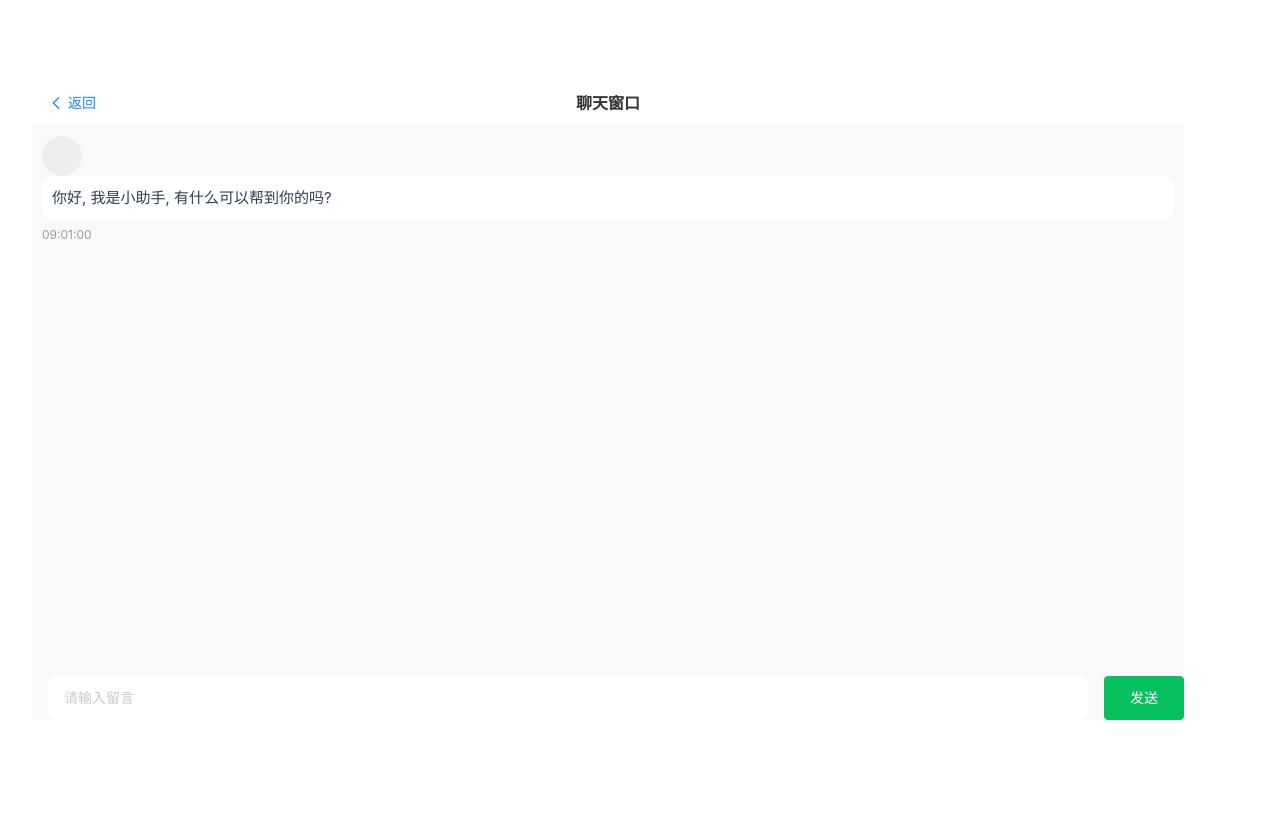
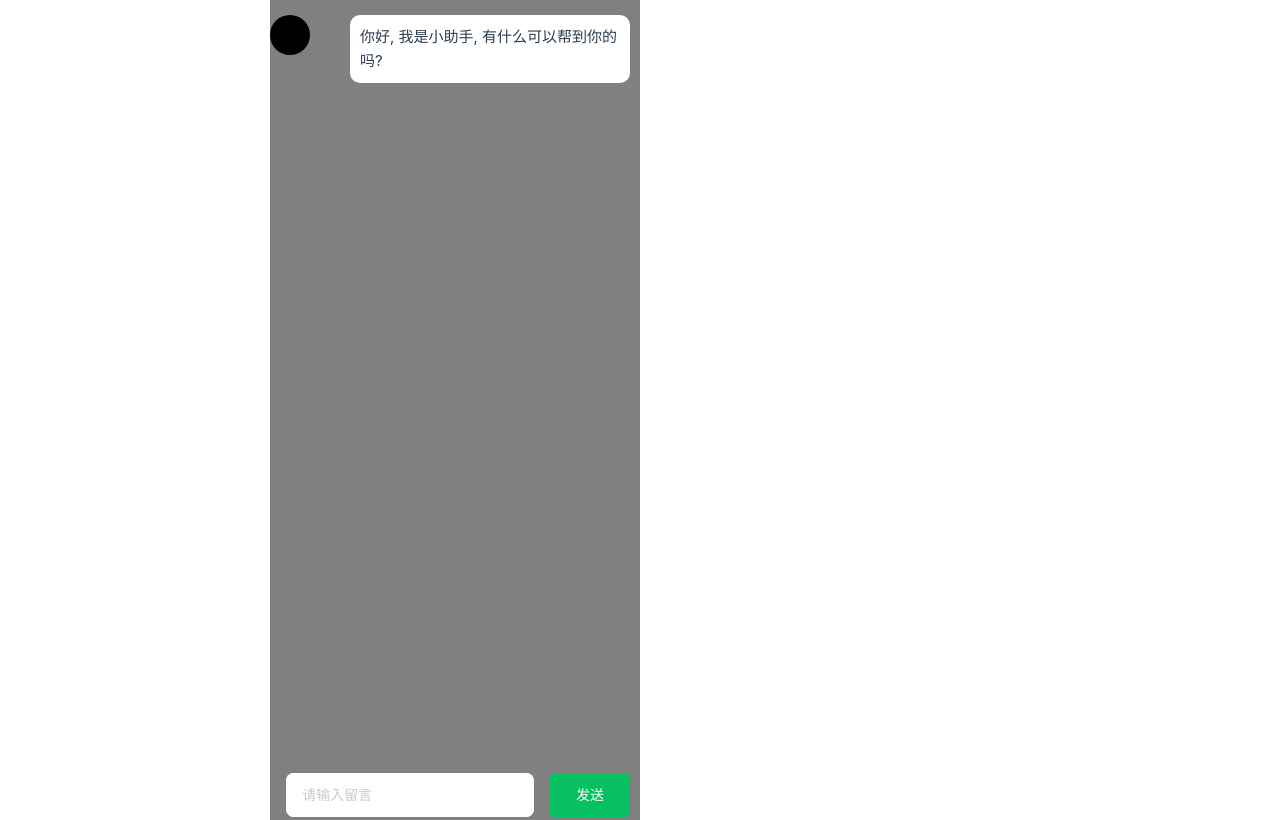
Before and after one commit to wenbodragon/ChatGPT-Robot, a Vue app in the folder chat-dog/: page /chatroom in a window 1280 px wide. Built offline with nearby package versions, Linux system fonts and the light colour scheme.

Commit message:
修改聊天界面、markdown”

```diff
--- a/chat-dog/components.d.ts
+++ b/chat-dog/components.d.ts
@@ -22,6 +22,7 @@ declare module '@vue/runtime-core' {
     VanButton: typeof import('vant/es')['Button']
     VanCellGroup: typeof import('vant/es')['CellGroup']
     VanField: typeof import('vant/es')['Field']
+    VanIcon: typeof import('vant/es')['Icon']
   }
   export interface ComponentCustomProperties {
     vLoading: typeof import('element-plus/es')['ElLoadingDirective']
--- a/chat-dog/package.json
+++ b/chat-dog/package.json
@@ -3,7 +3,7 @@
   "version": "0.0.0",
   "private": true,
   "scripts": {
-    "dev": "vite --mode=dev --open",
+    "dev": "vite --mode=dev --open --host",
     "build": "run-p type-check build-only --mode=prod",
     "preview": "vite preview",
     "build-only": "vite build",
@@ -30,6 +30,8 @@
     "dotenv": "^16.0.3",
     "eslint": "^8.34.0",
     "eslint-plugin-vue": "^9.9.0",
+    "highlight.js": "^11.8.0",
+    "marked": "^5.1.0",
     "npm-run-all": "^4.1.5",
     "prettier": "^2.8.4",
     "typescript": "~4.8.4",
--- a/chat-dog/src/App.vue
+++ b/chat-dog/src/App.vue
@@ -10,8 +10,9 @@ import { RouterView } from 'vue-router'
 
 <style scoped>
 .wrapper {
-  width: 90vw;
-  height: 80vh;
+  width: 100%;
+  height: 820px;
+  overflow: hidden;
   background-color: rgb(224, 221, 221);
 }
 </style>
--- a/chat-dog/src/main.ts
+++ b/chat-dog/src/main.ts
@@ -5,7 +5,6 @@ import router from './router'
 import './assets/main.css'
 
 const app = createApp(App)
-
 app.use(createPinia())
 app.use(router)
 
--- a/chat-dog/src/views/chatRoom/ChatRoom.vue
+++ b/chat-dog/src/views/chatRoom/ChatRoom.vue
@@ -1,29 +1,23 @@
 <template>
   <div class="chat-window">
-    <nav-bar title="聊天窗口" left-text="返回" left-arrow @click-left="onBackClick" />
+    <!-- <nav-bar title="聊天窗口" left-text="返回" left-arrow @click-left="onBackClick" /> -->
     <div class="chat-container" ref="chatContainer">
       <div v-for="(msg, index) in messages" :key="index" class="message-wrapper">
         <notice-bar v-if="msg.isNewDay" :text="formatDate(msg.time)" />
-        <div
-          class="message-content"
-          :class="{ me: msg.sender === 'me', others: msg.sender !== 'me' }"
-        >
+        <div class="message-content" :style="{ flexDirection: msg.sender !== 'me' ? 'row' : 'row-reverse' }"
+          :class="{ me: msg.sender === 'me', others: msg.sender !== 'me' }">
           <div v-if="msg.sender !== 'me'" class="avatar"></div>
-          <div class="content">{{ msg.content }}</div>
-          <div class="time">{{ formatTime(msg.time) }}</div>
+          <div v-if="msg.sender == 'me'" class="user_acatar"></div>
+          <div class="content" :style="{ backgroundColor: msg.sender !== 'me' ? '#ffffff' : '#b7d9b7' }">{{ msg.content }}
+          </div>
+          <!-- <div class="time">{{ formatTime(msg.time) }}</div> -->
         </div>
       </div>
     </div>
     <div class="chat-bottom">
       <van-cell-group class="chat-field" inset>
-        <van-field
-          v-model="newMessage"
-          @blur="onInputBlur"
-          rows="1"
-          autosize
-          type="textarea"
-          placeholder="请输入留言"
-        />
+        <van-field autosize v-model="newMessage" @keyup.enter="sendMessage($event)" @blur="onInputBlur" rows="1"
+          type="textarea" placeholder="请输入留言" />
       </van-cell-group>
       <van-button type="success" class="send-btn" @click="sendMessage">发送</van-button>
     </div>
@@ -31,11 +25,13 @@
 </template>
 
 <script setup lang="ts">
-import type { Ref } from 'vue'
+import { computed, type Ref } from 'vue'
 import { ref } from 'vue'
 import { callOpenAi } from '@/service/openAIService'
 import { NavBar, NoticeBar, Field } from 'vant'
-import { reactive } from 'vue'
+import { reactive } from 'vue';
+import { marked } from 'marked'
+import hljs from "highlight.js";
 
 const messages = reactive([
   {
@@ -45,19 +41,38 @@ const messages = reactive([
     isNewDay: false
   }
 ])
+marked.setOptions({
+  // 使用默认的渲染类
+  renderer: new marked.Renderer,
+  // GitHub Flavored Markdown, 生成 GitHub 格式。
+  gfm: true,
+  // 异步解析
+  async: true,
+  // 高亮函数，使用 highlight.js。本来还有第三个参数作为发生错误时的回调。
+  highlight(code: string, language: string): string {
+    return hljs.highlight(code, { language, ignoreIllegals: true }).value
+  },
+})
+
+async function markDownTrans(data) {
+  let res = await marked(data);
+  return res;
+}
 
 let newMessage: Ref<string> = ref('')
-
+let chatContainer = ref(null);
 function onBackClick(): void {
   // 返回上一页代码...
 }
 let responseMessage: Ref<string> = ref('')
 
-  function reset(){
-    responseMessage = ref('');
-  }
+function reset() {
+  responseMessage = ref('');
+}
 
-function sendMessage(): void {
+function sendMessage(e): void {
+
+  e.preventDefault()
   // 发送消息代码...
   if (newMessage.value.trim() === '') {
     return
@@ -76,10 +91,14 @@ function sendMessage(): void {
     time: new Date().toLocaleString(),
     isNewDay: false
   })
-
-  messages.push(res)
-  console.log(messages)
-
+  messages.push(res);
+  //@ts-ignore
+  console.log(chatContainer.value.scrollTop);
+  //@ts-ignore
+  setTimeout(() => {
+    //@ts-ignore
+    chatContainer.value.scrollTop = 999999999
+  }, 100)
   chatFun()
   newMessage.value = '';
 }
@@ -125,47 +144,55 @@ function readStream(reader: any) {
             ? JSON.parse(decoded).choices[0].delta.content
             : '';
           responseMessage.value += resString
-          console.log(responseMessage.value)
+          setTimeout(() => {
+            //@ts-ignore
+            chatContainer.value.scrollTop = 999999999
+          }, 100)
         }
       }
     })
-    console.log(decoded)
     return readStream(reader)
   })
 }
 </script>
 
 <style scoped>
-.chat-window {
-  display: flex;
-  flex-direction: column;
-  height: 100%;
-  background-color: #f7f9fa;
+.chat-window {}
+
+.chat-container {
+  background-color: gray;
+  height: 758px;
+  overflow: scroll;
 }
 
-.chat-container {
-  flex-grow: 1;
-  overflow-y: scroll;
-  padding: 10px;
+.message-wrapper {}
+
+.avatar {
+  flex: 0 0 40px;
+  width: 40px;
+  height: 40px;
+  background-color: black;
+  border-radius: 50%;
+  margin-right: 10px;
 }
 
-.message-wrapper {
-  margin-bottom: 10px;
-}
-
-.avatar {
+.user_acatar {
+  flex: 0 0 40px;
   width: 40px;
   height: 40px;
-  background-color: #eee;
+  background-color: #b7d9b7;
   border-radius: 50%;
   margin-right: 10px;
 }
 
 .content {
+  flex: 0 0 280px;
   min-height: 40px;
   padding: 10px;
   background-color: #fff;
   border-radius: 10px;
+  margin-right: 10px;
+  margin-left: 10px;
 }
 
 .time {
@@ -176,23 +203,37 @@ function readStream(reader: any) {
 
 .me .message-content {
   display: flex;
-  flex-direction: row-reverse;
+
 }
 
 .others .message-content {
   display: flex;
-  flex-direction: row;
+
 }
 
 .send-btn {
   /* flex: 1; */
   width: 80px;
   padding: 10px;
+  margin-right: 10px;
 }
-.chat-bottom {
-  display: flex;
-}
+
 .chat-field {
   flex: 1;
 }
+
+.message-content {
+  display: flex;
+  justify-content: space-between;
+  margin-top: 15px;
+}
+
+.chat-bottom {
+  padding-top: 15px;
+  padding-bottom: 5px;
+  background-color: gray;
+  display: flex;
+}
+
+.message-wrapper :last-child {}
 </style>
```
Also changed, not shown: 2 other files (tests, documents, lock files or other folders).
